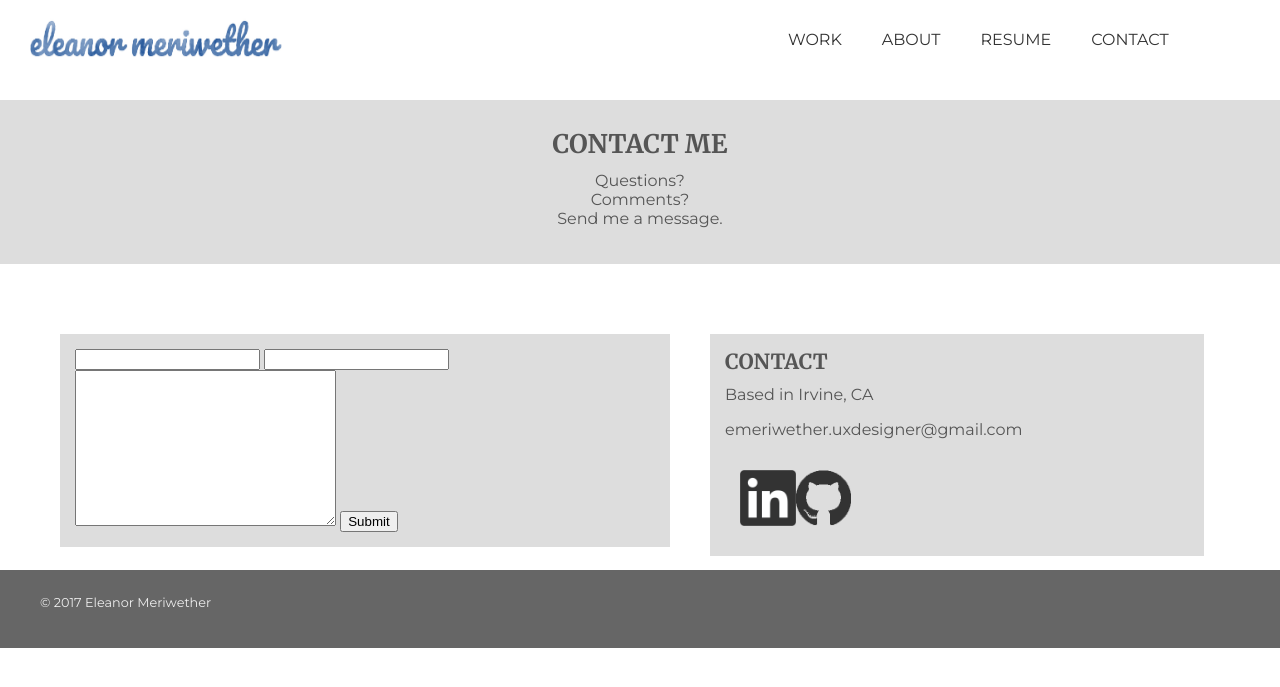
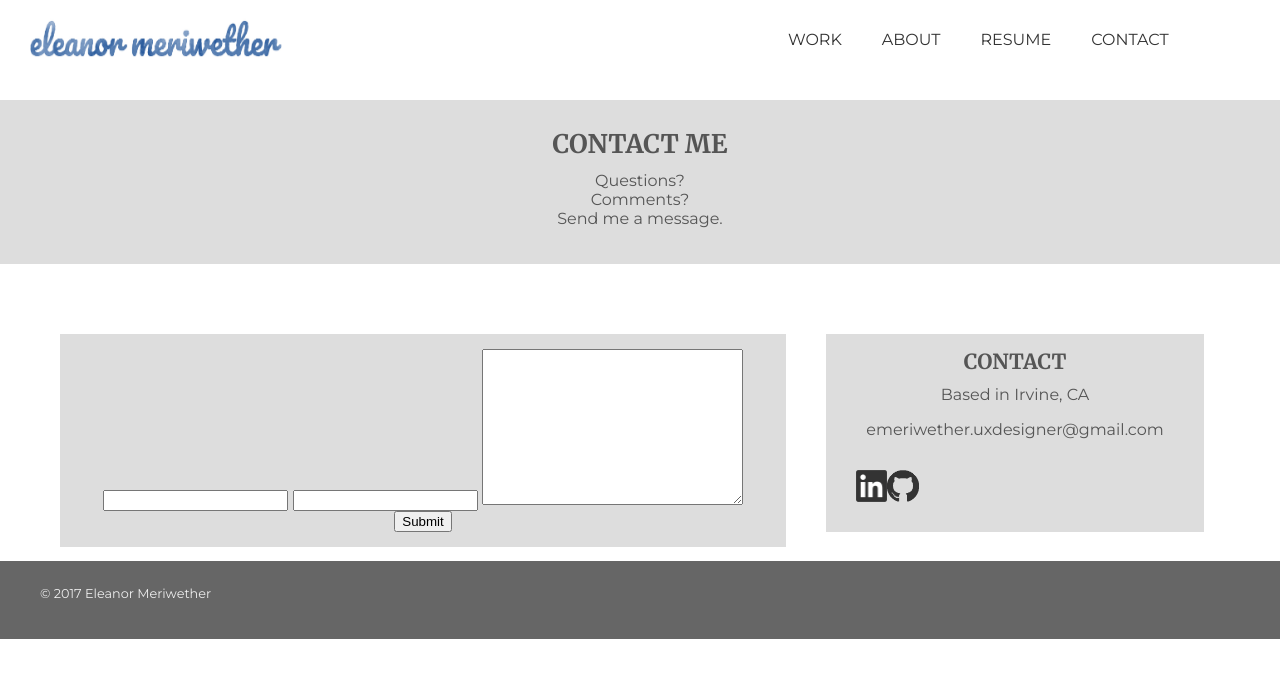
Before and after one commit to emeriwether/emeriwether.github.io, a Jekyll site: the page built from contact.html, in a window 1280 px wide. Shown: the top 687 px of the page. Built offline with Jekyll 4.4.1, drawn with Linux system fonts in a browser that asks for light colours; nearby versions of some CDN libraries.

Commit message:
adjust spacing for contact info section

```diff
--- a/css/styles.css
+++ b/css/styles.css
@@ -139,9 +139,9 @@ section.resume { margin-bottom: 80px;}
 /*CONTACT*/
 section.contactHeader { background-color: #ddd; text-align: center; padding: 30px 0 20px 0; display: block; }
 
-section.contactInfo { margin-top: 60px;}
-section.contactInfo div { background-color: #ddd; width: 40%; float: left; padding: 15px 15px; }
-section.contactInfo div:nth-child(1) { width: 50%; }
+section.contactInfo { margin-top: 60px; text-align: center; }
+section.contactInfo div { background-color: #ddd; width: 30%; float: left; padding: 15px 15px; }
+section.contactInfo div:nth-child(1) { width: 60%; }
 section.contactInfo div div img { width: 30%; float: left;}
 section.contactInfo div:nth-child(2) { margin-left: 40px; }
 
```
